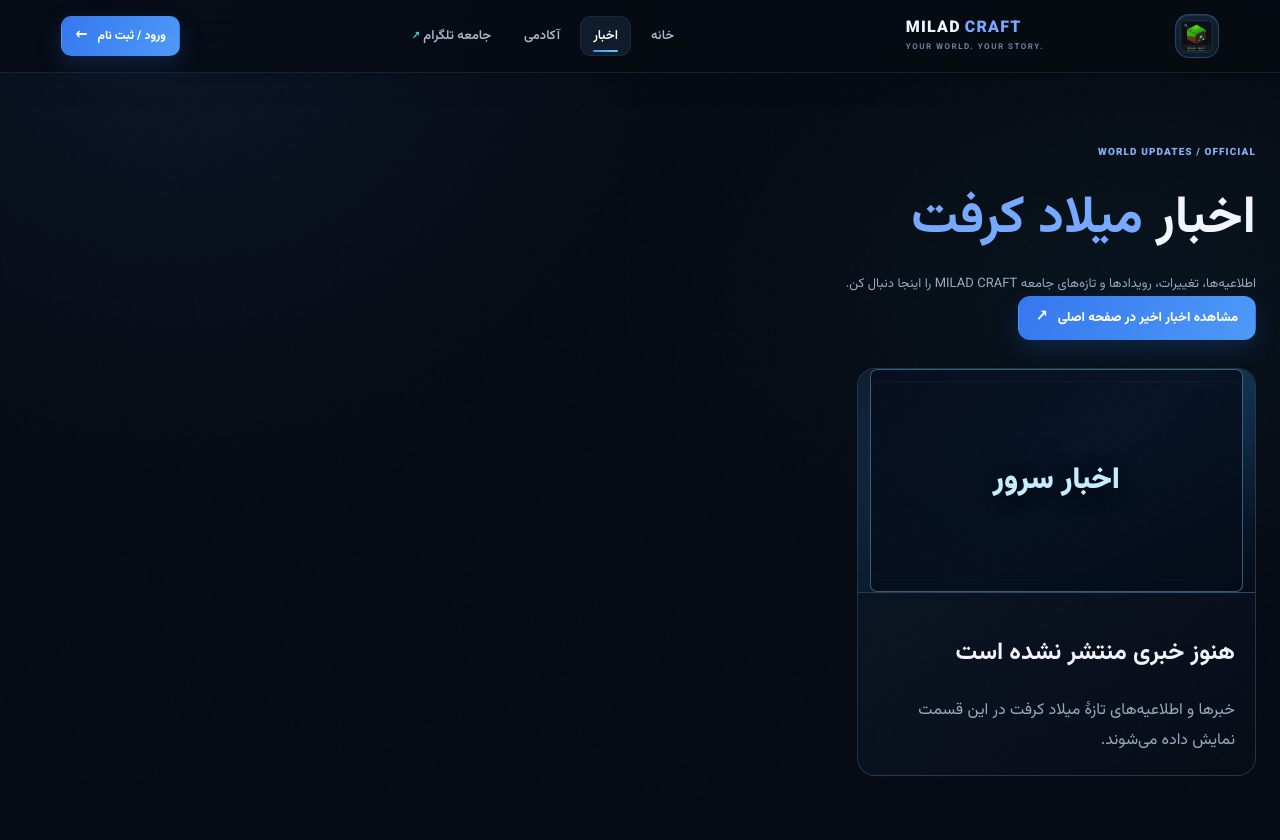
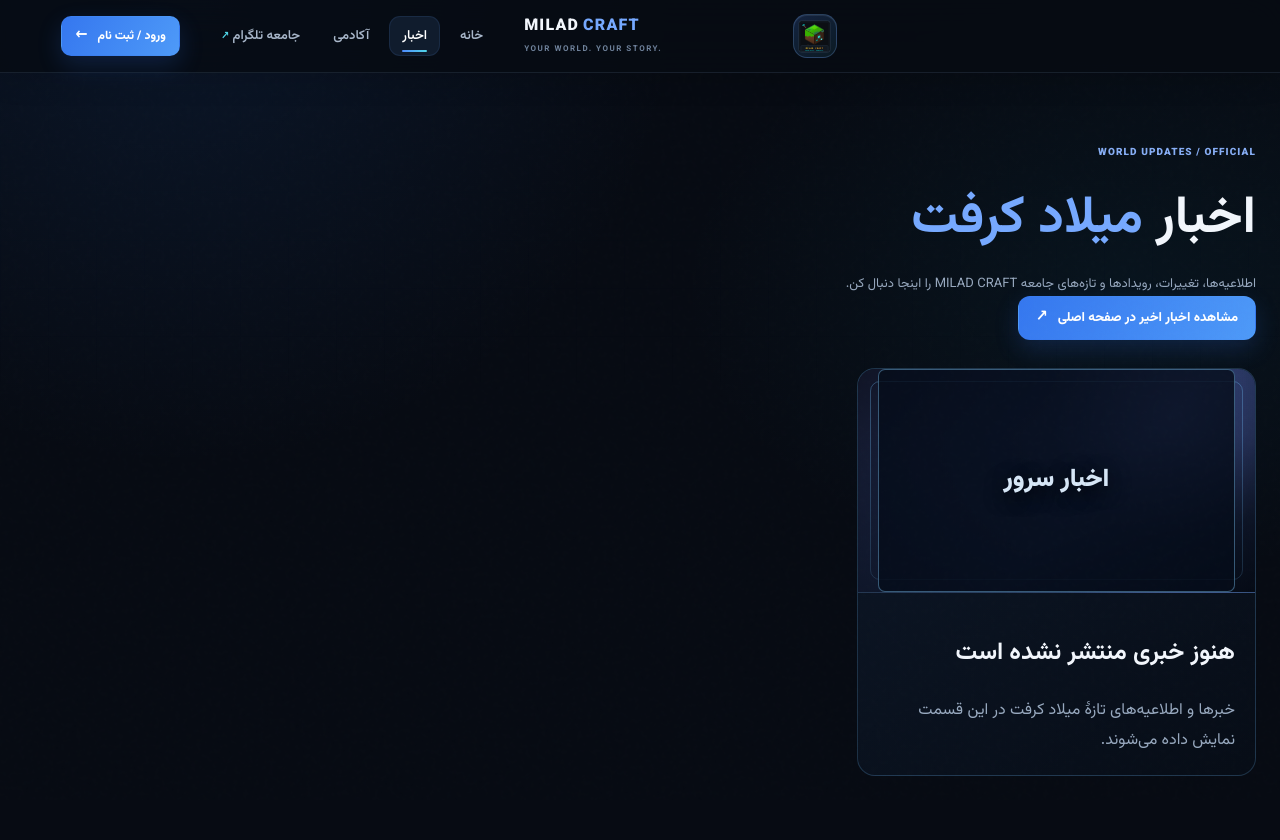
Before and after one commit to Railway206040/Miladcraft-website, a Flask app: page /news in a window 1280 px wide. Shown: the top 840 px of the page. Run offline with Flask 3, Linux system fonts and the light colour scheme; data comes from the database, SQL or seed files in the repository; data that the repository does not hold is empty.

Commit message:
Align header brand and restore news cover

```diff
--- a/static/style.css
+++ b/static/style.css
@@ -531,3 +531,14 @@
 .article-grid .article-cover.mc-news-image .mc-cover-brand{position:relative;inset:auto;z-index:2;display:grid;place-items:center;width:100%;height:100%;padding:18px;text-align:center;color:#c6edff;font-size:clamp(18px,3vw,30px);font-weight:900;line-height:1.5}
 .article-grid .article-cover.mc-news-image>span:not(.mc-cover-brand){position:absolute;right:12px;bottom:12px;z-index:3;inset:auto;display:block;padding:5px 10px;border:1px solid rgba(117,195,255,.32);border-radius:8px;background:rgba(7,15,28,.76);color:#dceeff;font-size:11px;line-height:1.6}
 @media(max-width:760px){.brand-name{font-size:clamp(12px,3.2vw,15px)!important}.brand-name small{flex-basis:100%;white-space:normal}.article-grid .article-cover.mc-news-image .mc-cover-brand{font-size:clamp(18px,5vw,25px)}}
+
+/* Header brand stays grouped beside its logo; never centered as a separate header item. */
+.site-header>.brand{display:flex!important;align-items:center!important;justify-self:start!important;align-self:center!important;flex:0 0 auto!important;margin:0 auto 0 0!important;gap:11px!important}
+.site-header .brand-name{display:flex!important;flex:0 0 auto!important;flex-direction:row!important;align-items:baseline!important;justify-content:flex-start!important;white-space:nowrap!important;text-align:left!important;direction:ltr!important;gap:4px!important;margin:0!important}
+.site-header .brand-name>span{display:inline!important;flex:0 0 auto!important}
+.site-header .brand-name small{display:block!important;flex-basis:100%!important;width:100%!important;text-align:left!important;white-space:normal!important;margin-top:4px!important}
+@media(max-width:760px){.site-header>.brand{grid-area:brand!important;justify-self:start!important;margin:0!important;min-width:0!important;gap:8px!important}.site-header .brand-name{flex-wrap:wrap!important;row-gap:0!important;min-width:0!important}.site-header .brand-mark-wrap{flex:0 0 38px!important}.site-header .brand-name small{flex:0 0 100%!important}}
+/* Bring news default covers back to the same rich gradient treatment as the homepage. */
+.article-grid .article-cover.mc-news-image.mc-cover-fallback{background:radial-gradient(circle at 80% 20%,rgba(129,140,248,.25),transparent 35%),linear-gradient(135deg,#101426,#24335b 58%,#080e1b)!important;border-bottom:1px solid rgba(117,195,255,.2)}
+.article-grid .article-cover.mc-news-image.mc-cover-fallback:before{content:"";position:absolute;inset:12px;z-index:1;border:1px solid rgba(117,195,255,.32);border-radius:10px;pointer-events:none}
+.article-grid .article-cover.mc-news-image .mc-cover-brand{position:relative!important;inset:auto!important;z-index:2!important;display:grid!important;place-items:center!important;width:100%!important;height:100%!important;max-width:90%!important;padding:0 12px!important;text-align:center!important;color:rgba(223,239,255,.96)!important;font-size:clamp(17px,3vw,25px)!important;font-weight:900!important;line-height:1.45!important;letter-spacing:0!important;text-shadow:0 4px 20px #000!important}
```
